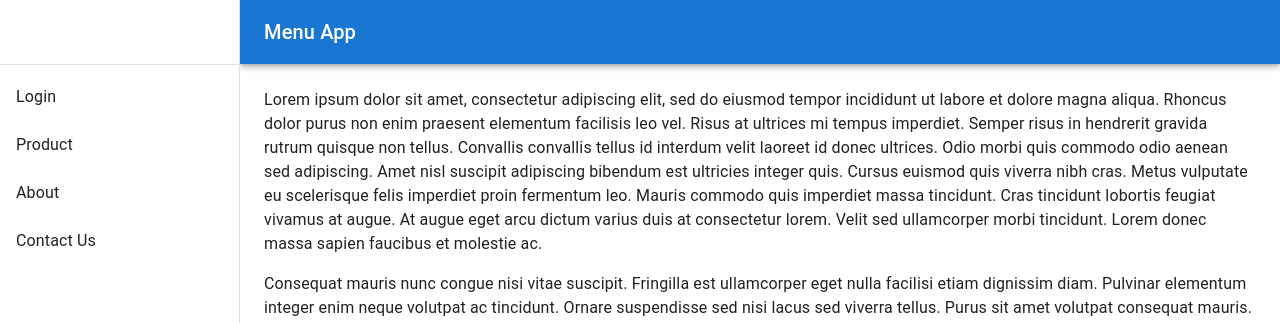
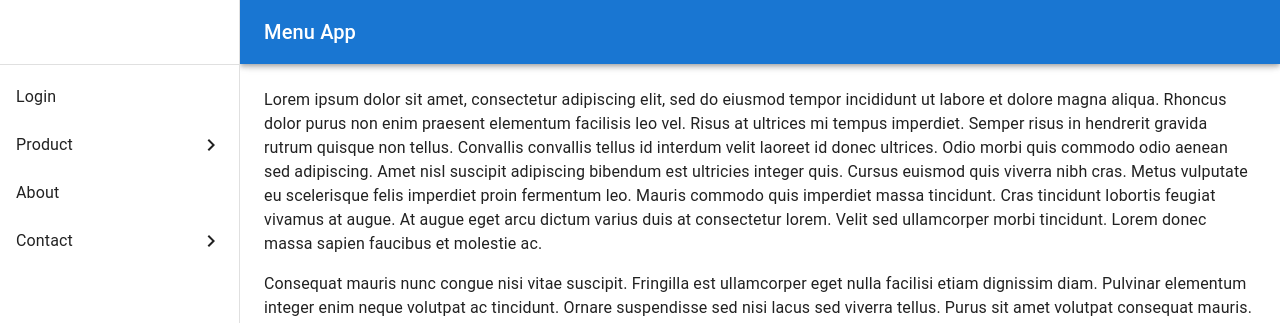
Before and after one commit to isaac-tran-288/Menu-App, a React (Create React App) app: page / in a window 1280 px wide. Shown: the top 323 px of the page. Built offline with nearby package versions, Linux system fonts and the light colour scheme.

Commit message:
Refactor code to allow nested menu

```diff
--- a/src/LoginForm.tsx
+++ b/src/LoginForm.tsx
@@ -5,8 +5,7 @@ import {
     DialogContent,
     DialogTitle,
     TextField,
-    Button,
-    TableBody,
+    Button
 } from '@mui/material';
 
 interface FormProps {
@@ -27,16 +26,16 @@ export default function LoginForm(props: FormProps) {
         }));
     }
     const handleSubmit = () => {
-        fetch('http://localhost:3000', {
+        fetch('http://localhost:3000/login', {
             method: 'POST',
-            headers: { "Content-Type": "application/json"},
+            headers: { "Content-Type": "application/json" },
             body: JSON.stringify(data)
         }).then(() => {
             if (data.username === "isaac" && data.password === "123456") {
-                console.log("Logged in");
+                alert("Logged In Successfully!");
             }
             else {
-                alert("Invalid login");
+                alert("Invalid username or password. Please try again!");
             }
         });
         setData({
--- a/src/Menu.tsx
+++ b/src/Menu.tsx
@@ -1,10 +1,13 @@
-import React from 'react';
+import React, { useState, useEffect } from 'react';
 import Divider from '@mui/material/Divider';
 import Drawer from '@mui/material/Drawer';
 import List from '@mui/material/List';
 import ListItem from '@mui/material/ListItem';
 import ListItemText from '@mui/material/ListItemText';
+import ChevronLeftIcon from "@mui/icons-material/ChevronLeft";
+import ChevronRightIcon from "@mui/icons-material/ChevronRight";
 import Toolbar from '@mui/material/Toolbar';
+import { DEFAULT_LIST } from "./list";
 
 const drawerWidth = 240;
 interface MenuProps {
@@ -14,12 +17,24 @@ interface MenuProps {
     openFormFunction: () => void
 }
 export default function Menu(props: MenuProps) {
+    const [currentList, setCurrentList] = useState<Array<any>>(DEFAULT_LIST);
+    const [rootList, setRootList] = useState<Array<any>>([]);
+
     const drawer = (
         <div>
             <Toolbar />
             <Divider />
             <List>
-                {['Login', 'Product', 'About', 'Contact Us'].map((text, index) => {
+                {rootList.length !== 0 && (
+                    <ListItem button onClick={() => {
+                        setCurrentList(DEFAULT_LIST);
+                        setRootList([]);
+                    }}>
+                        <ListItemText primary="Back to main menu" />
+                        <ChevronLeftIcon />
+                    </ListItem>)}
+                {currentList.map((item, index) => {
+                    const { text, children } = item;
                     if (text == "Login") {
                         return (
                             <ListItem button key={text} onClick={props.openFormFunction} >
@@ -27,11 +42,20 @@ export default function Menu(props: MenuProps) {
                             </ListItem>
                         );
                     }
-                    else return (
-                        <ListItem button key={text}>
-                            <ListItemText primary={text} />
-                        </ListItem>
-                    );
+                    else {
+                        return (
+                                <ListItem button key={text} onClick={() => {
+                                    if (children) {
+                                        setRootList(currentList);
+                                        setCurrentList(children);
+                                    }
+                                }} >
+                                    <ListItemText primary={text} />
+                                    {children && <ChevronRightIcon />}
+                                </ListItem>
+
+                        );
+                    }
                 })
                 }
             </List>
```
Also changed, not shown: src/App.tsx (+0 -7 lines).
